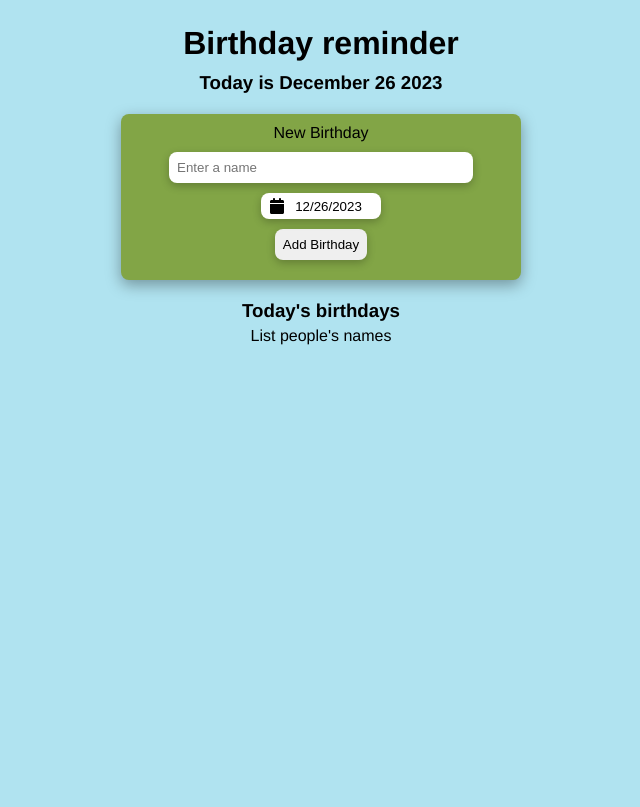
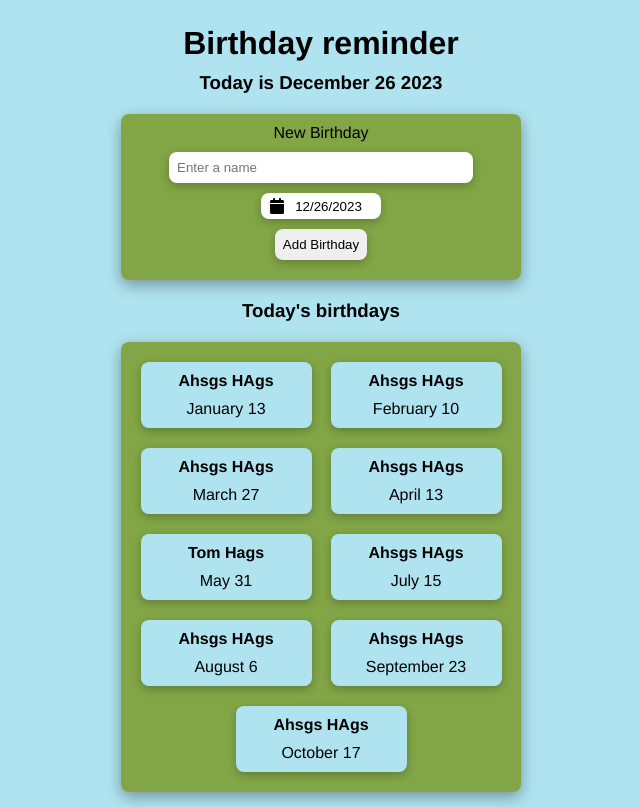
Before and after one commit to jelena2803/birthday-reminder, a React (Create React App) app: page / in a window 1280 px wide. Shown: the whole page, without its empty margins (319-959 px from the left). Built offline with nearby package versions, Linux system fonts and the light colour scheme; the HTML template or start-up script is replaced by a standard one.

Commit message:
joined data with List component, and a sorting function was added to sort the birthdays by month names

```diff
--- a/src/components/List.jsx
+++ b/src/components/List.jsx
@@ -1,4 +1,5 @@
 import React from 'react'
+import data from "../data.js"
 
 const List = (props) => {
 	// const { people } = props
@@ -6,9 +7,30 @@ const List = (props) => {
 	// return people.map((item) => {
 	// 	return <p key={item.id}>{item.name}</p>
 	// })
-    return (
-		<p>List people's names</p>
+
+	function compareByMonths(a, b) {
+		const monthOrder = ['January', 'February', 'March', 'April', 'May', 'June', 'July', 'August', 'September', 'October', 'November', 'December'];
+		return monthOrder.indexOf(a.month) - monthOrder.indexOf(b.month);
+	}
+
+	data.sort(compareByMonths);
+
+	return (
+		<div className='birthdayList'>
+			{data.map((person) => {
+				return (
+					<div className='listItem' key={person.id}>
+						<p className='bName'>{person.name}</p>
+						<p>{person.birthday}</p>
+					</div>
+				)
+			})}
+		</div>
 	)
+
+
 }
 
+
+
 export default List
```
